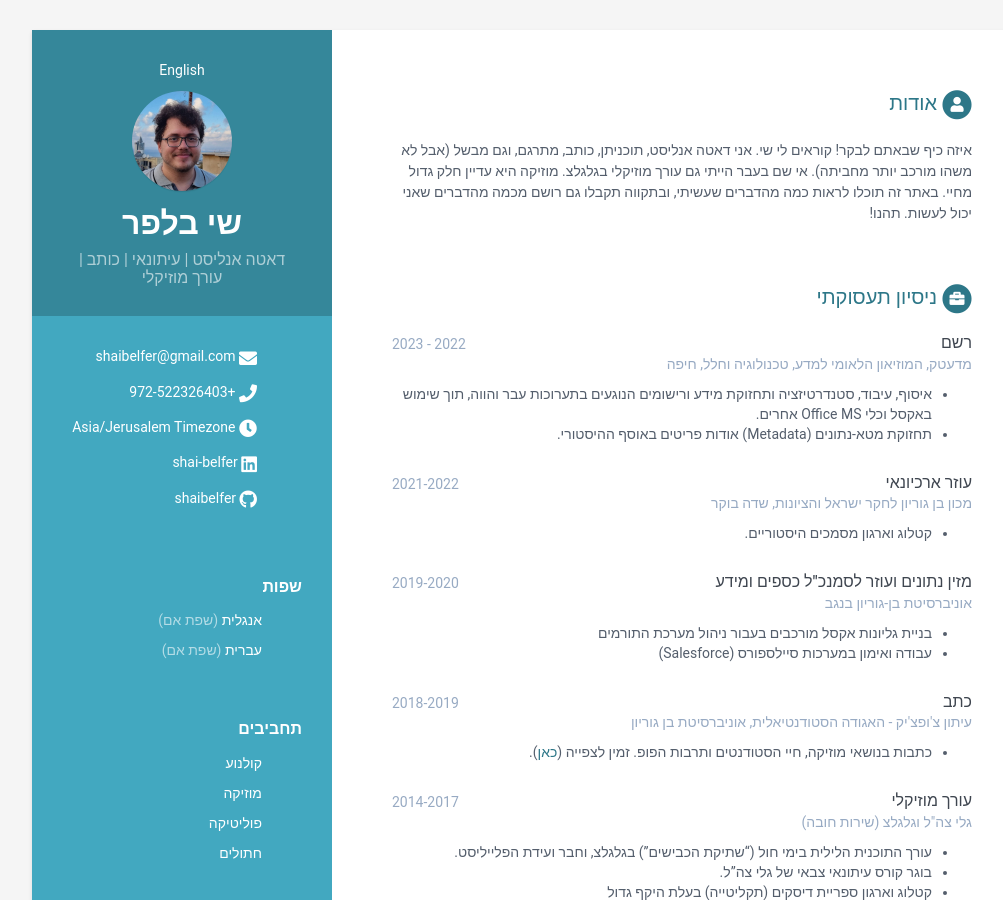
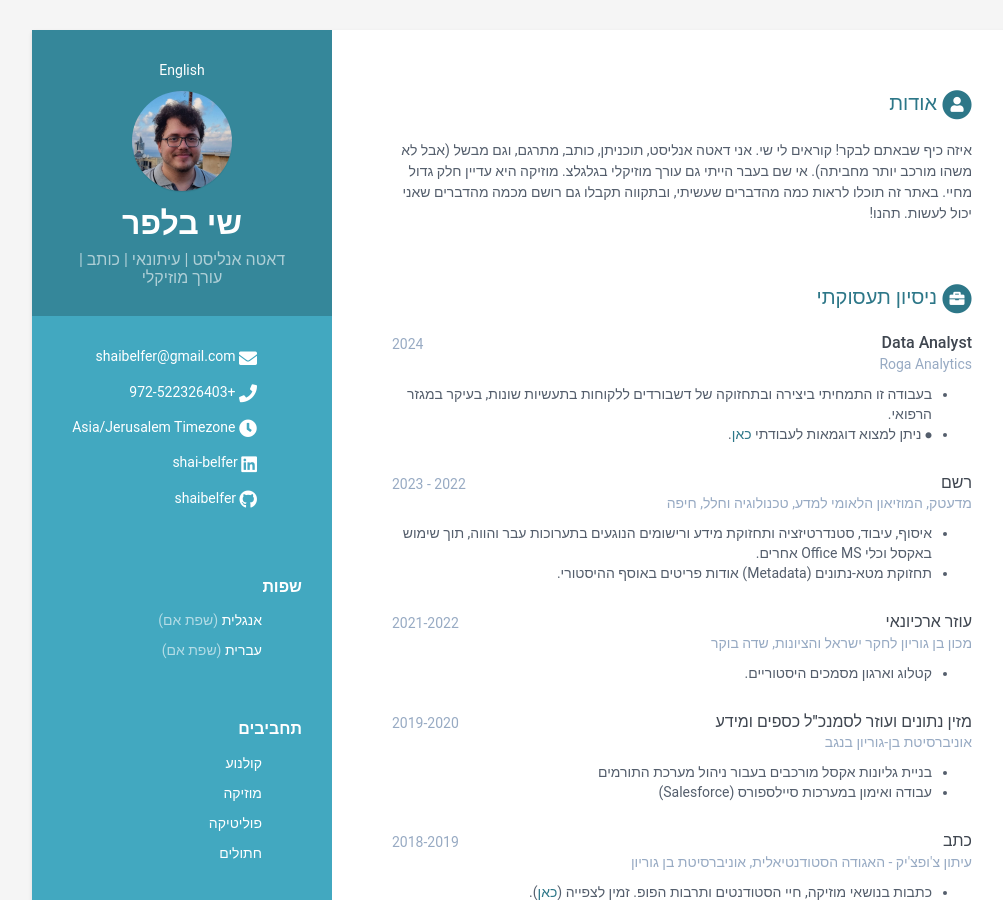
Before and after one commit to ShaiBelfer/shaibelfer.github.io, a Jekyll site: the page built from heb.html, in a window 1280 px wide and 900 px high. Shown: the whole window, without its empty margins (108-1111 px from the left). Built offline with Jekyll 4.4.1, drawn with Linux system fonts in a browser that asks for light colours; some of the changed text lies outside the part shown.

```diff
--- a/_data/data.yml
+++ b/_data/data.yml
@@ -75,7 +75,7 @@ projects:
         link: "/articles"
         tagline: "These are articles I wrote for the student newspaper of BGU, 'Chupchik', between 2018 and 2019. All articles are in Hebrew."
       - title: Seminar Papers
-        link: "/seminars"
+        link: "/seminars_heb"
         tagline: "These are the seminar papers I wrote in BGU, for the courses 'Ethnicity in Israel: Anthropological Perspectives' and 'The Israeli Democracy In Regression?'. Both papers are in Hebrew."
 
 writing:
@@ -110,6 +110,7 @@ experiences:
         company: Roga Analytics
         details: |
             - Specialization in creating and maintaining Power BI dashboards for a diverse range of clients, mostly in the healthcare industry.
+            - Some samples of my work can be found <a href="/projects/roga_analytics/dashboard">here</a>
       - role: Registrar
         time: 2022 - 2023
         company: Madatech – The Israel National Museum of Science, Technology, and Space
@@ -164,4 +165,4 @@ skills:
         level: 100%
 
 footer: >
-    Designed by <a href="http://themes.3rdwavemedia.com" target="_blank" rel="nofollow">Xiaoying Riley</a>
+    Designed by <a href="http://themes.3rdwavemedia.com" target="_blank" rel="nofollow">Xiaoying Riley</a>. Developed by <a href="https://zemmyang.com/" target="_blank" rel="nofollow">Angeleene Ang</a>.
--- a/_data/heb.yml
+++ b/_data/heb.yml
@@ -106,6 +106,13 @@ education:
 experiences:
     title: ניסיון תעסוקתי
     info:
+      - role: Data Analyst
+        time: 2024
+        company: Roga Analytics
+        details: |
+            - בעבודה זו התמחיתי ביצירה ובתחזוקה של דשבורדים ללקוחות בתעשיות שונות, בעיקר במגזר הרפואי.
+            - ⦁	ניתן למצוא דוגמאות לעבודתי <a href="/projects/roga_analytics/dashboard_heb">כאן</a>.
+
       - role: רשם
         time: 2022 - 2023
         company: "מדעטק, המוזיאון הלאומי למדע, טכנולוגיה וחלל, חיפה"
```
